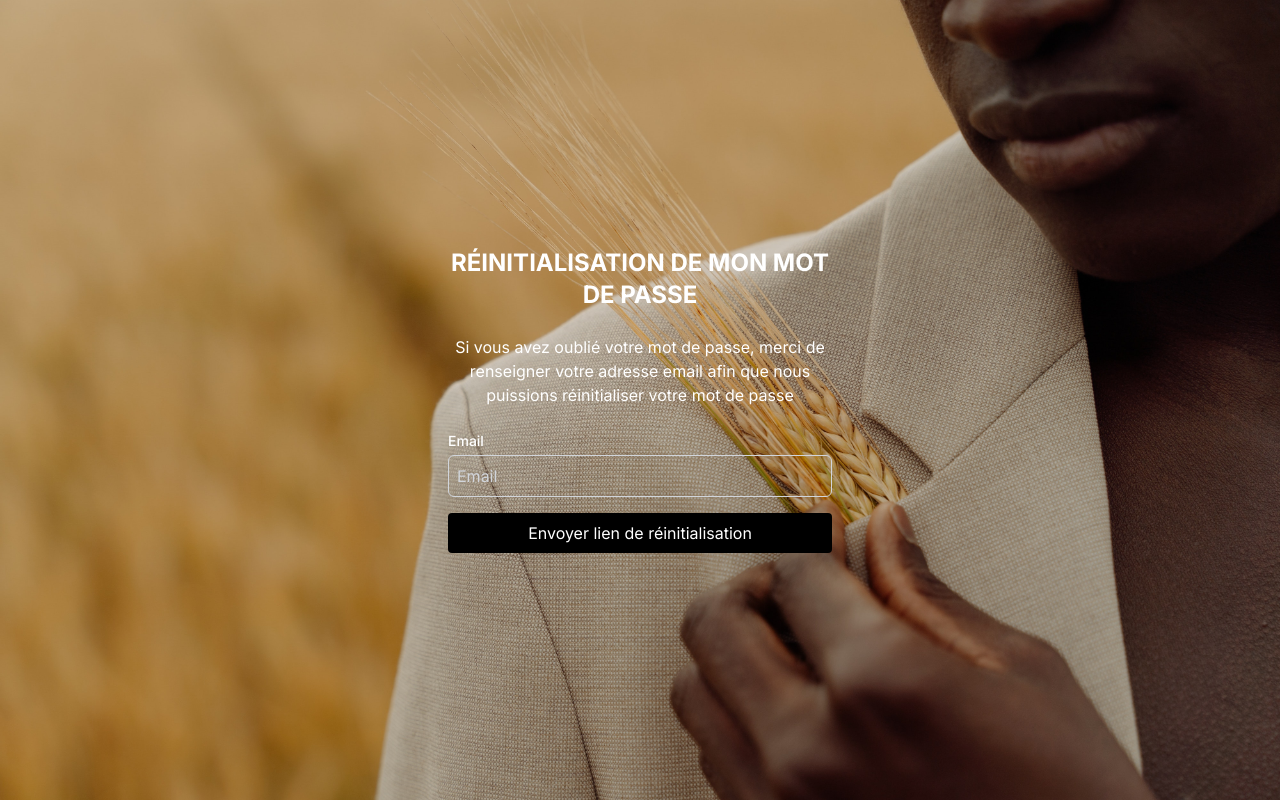
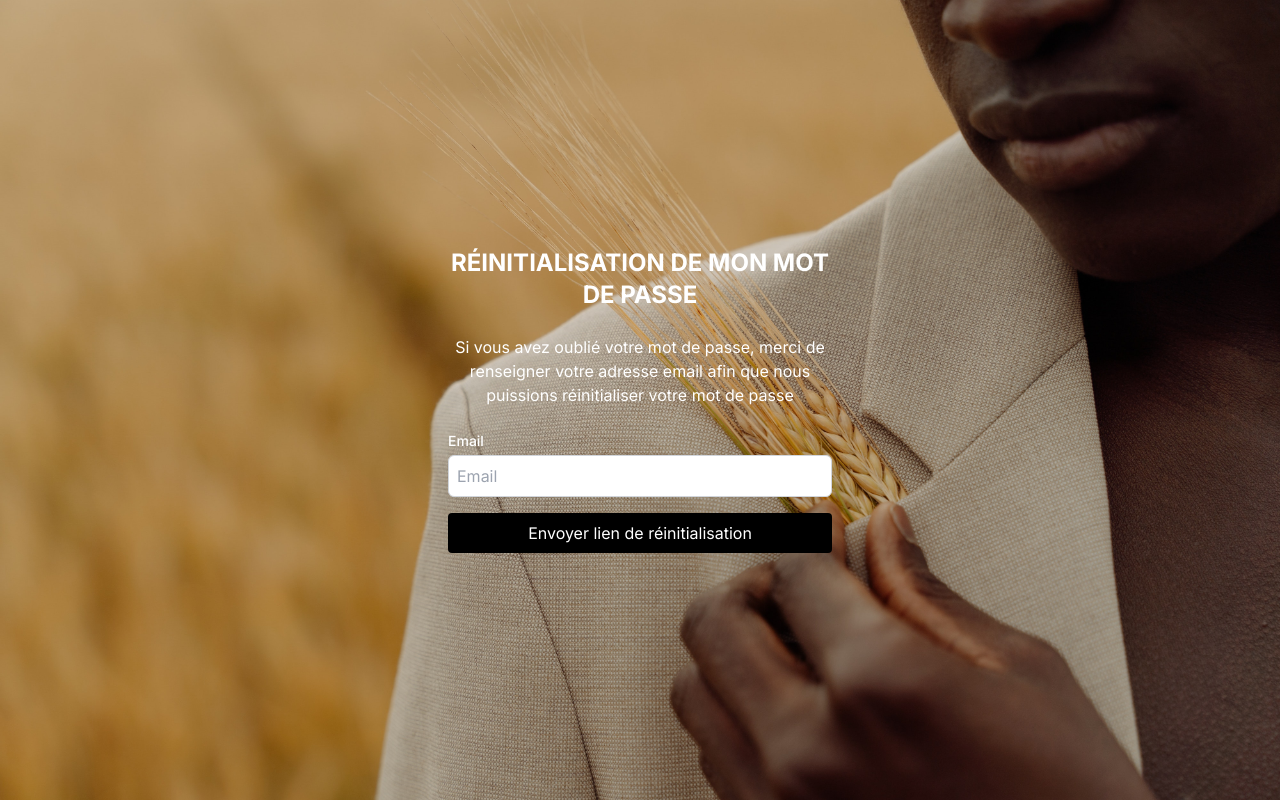
Before and after one commit to tchessi-pre/moonshot, a Next.js app in the folder front/: page /forgot_password in a window 1280 px wide. Built offline with nearby package versions, Linux system fonts and the light colour scheme.

Commit message:
J'ai modifié la page forgot_password

```diff
--- a/front/src/app/forgot_password/page.js
+++ b/front/src/app/forgot_password/page.js
@@ -29,7 +29,7 @@ const ForgotPassword = () => {
                                 id="email"
                                 value={email}
                                 onChange={(e) => setEmail(e.target.value)}
-                                className="mt-1 p-2 block w-full border border-gray-300 rounded-md bg-transparent text-white placeholder-gray-300"
+                                className="mt-1 p-2 block w-full border border-gray-300 rounded-md bg-white text-black"
                                 placeholder="Email"
                                 required
                             />
```
